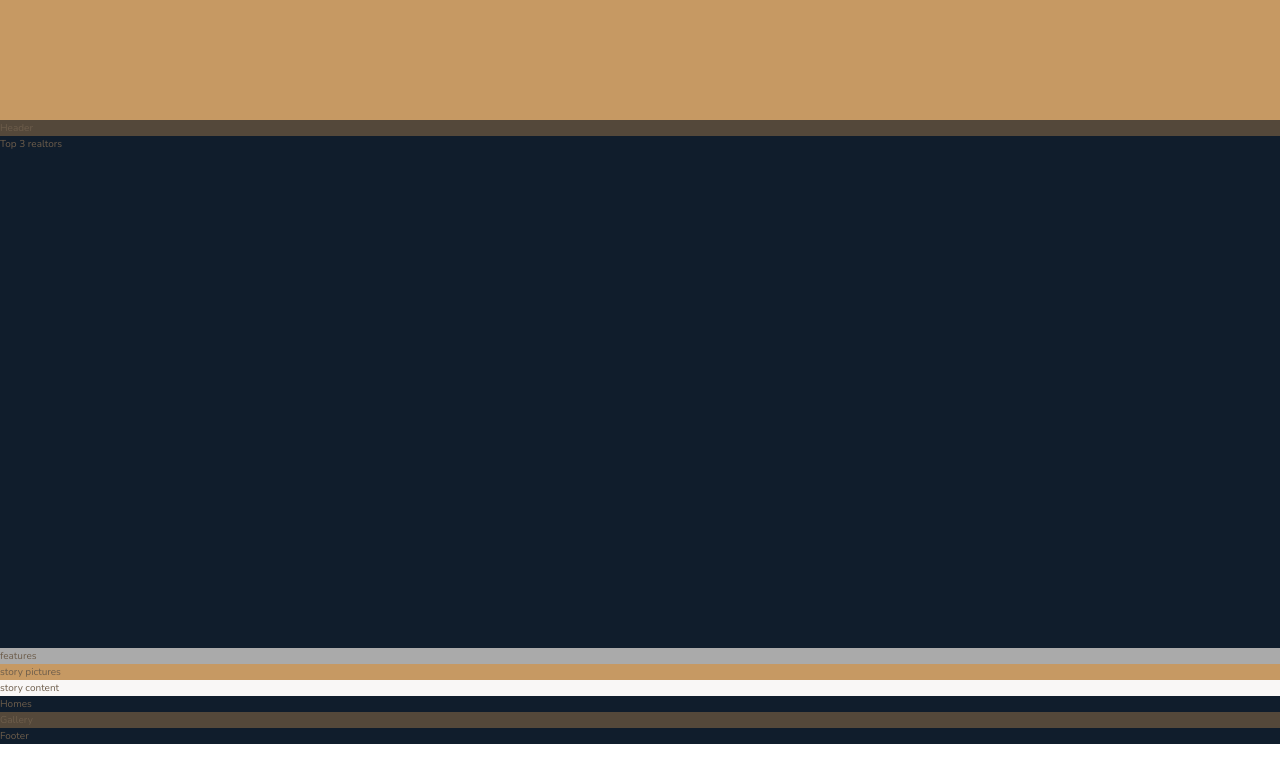
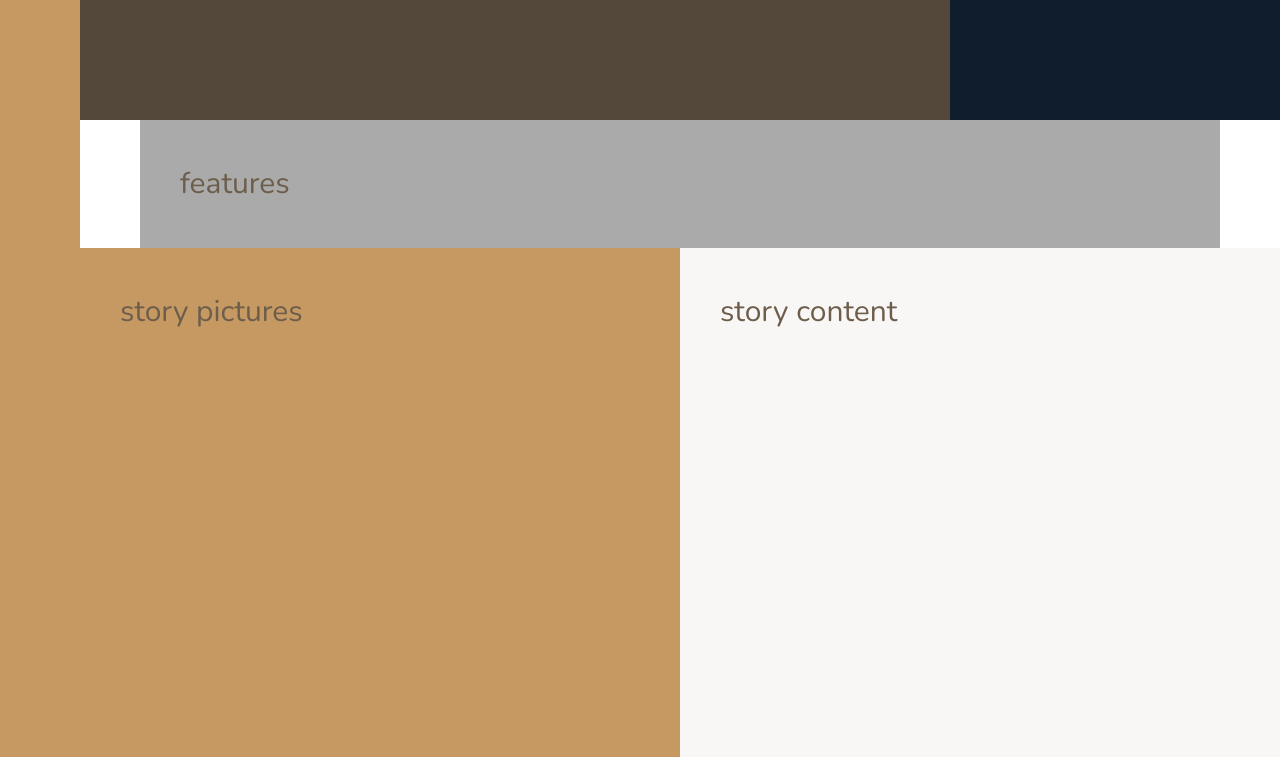
Before and after one commit to srosajazz/Real-estate_Web-Project, a website: page index.html in a window 1280 px wide. Shown: the part 520-1277 px from the top of the page. Drawn offline with nearby package versions, Linux system fonts and the light colour scheme.

Commit message:
Building Layout grid-template-rows - grid-template

```diff
--- a/sass/_base.scss
+++ b/sass/_base.scss
@@ -47,4 +47,16 @@ body {
 .container {
   display: grid;
   grid-template-rows: 80vh min-content 40vw repeat(3, min-content);
+  grid-template-columns:
+    [sidebar-start] 8rem [sidebar-end full-start] minmax(
+      6rem,
+      1fr
+    ) [center-start] repeat(8, [col-start] minmax(min-content, 14rem) [col-end])
+    [center-end] minmax(6rem, 1fr)
+    1fr [full-end];
+
+  & > * {
+    padding: 40px;
+    font-size: 3rem;
+  }
 }
--- a/sass/_features.scss
+++ b/sass/_features.scss
@@ -1,3 +1,4 @@
 .features {
   background-color: $color-grey-light-2;
+  grid-column: center-start / center-end;
 }
--- a/sass/_footer.scss
+++ b/sass/_footer.scss
@@ -1,3 +1,4 @@
 .footer {
   background-color: $color-secondary;
+  grid-column: full-start / full-end;
 }
--- a/sass/_gallery.scss
+++ b/sass/_gallery.scss
@@ -1,3 +1,4 @@
 .gallery {
   background-color: $color-grey-dark-1;
+  grid-column: full-start / full-end;
 }
--- a/sass/_header.scss
+++ b/sass/_header.scss
@@ -1,3 +1,4 @@
 .header {
   background-color: $color-grey-dark-1;
+  grid-column: full-start / col-end 6;
 }
--- a/sass/_homes.scss
+++ b/sass/_homes.scss
@@ -1,3 +1,4 @@
 .homes {
   background-color: $color-secondary;
+  grid-column: center-start / center-end;
 }
--- a/sass/_realtors.scss
+++ b/sass/_realtors.scss
@@ -1,3 +1,4 @@
 .realtors {
   background-color: $color-secondary;
+  grid-column: col-start 7 / full-end;
 }
--- a/sass/_sidebar.scss
+++ b/sass/_sidebar.scss
@@ -1,3 +1,5 @@
 .sidebar {
   background-color: $color-primary;
+  grid-column: sidebar-start / sidebar-end;
+  grid-row: 1 / -1;
 }
--- a/sass/_story.scss
+++ b/sass/_story.scss
@@ -1,9 +1,11 @@
 .story {
   &__pictures {
     background-color: $color-primary;
+    grid-column: full-start / col-end 4;
   }
 
   &__content {
     background-color: $color-grey-light-1;
+    grid-column: col-start 5 / full-end;
   }
 }
```
Also changed, not shown: css/style.css.
